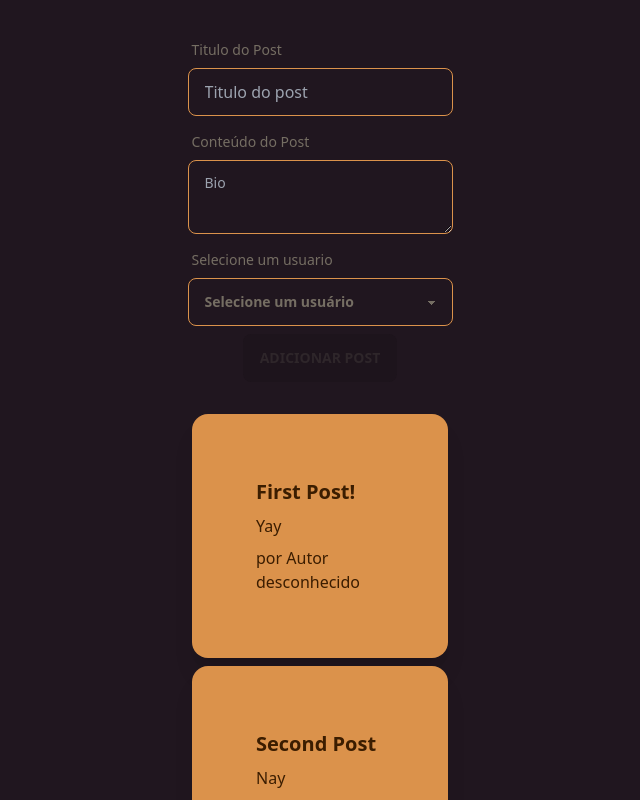
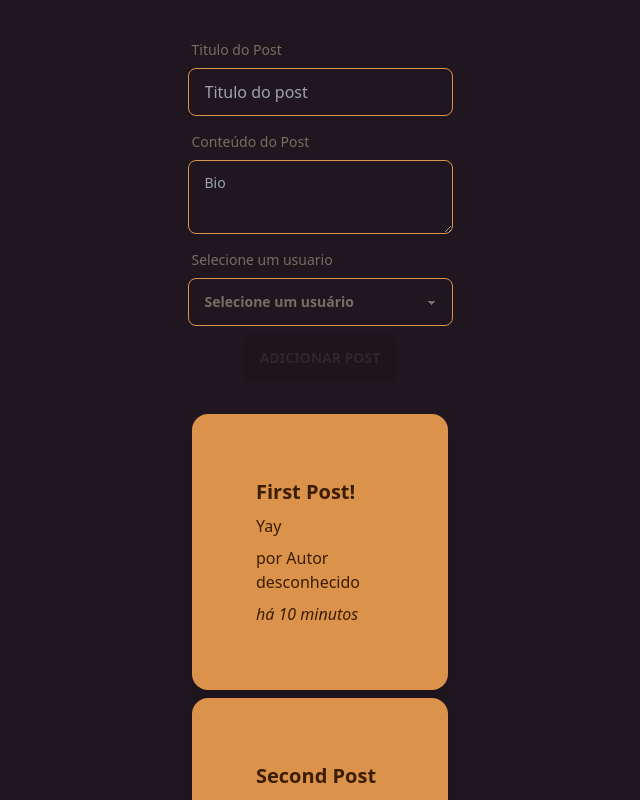
Before and after one commit to Lutefd/rtk-practice, a React (Vite) app: page / in a window 1280 px wide. Shown: the top 800 px of the page, without its empty margins (320-960 px from the left). Built offline with nearby package versions, Linux system fonts and the light colour scheme.

Commit message:
LUT-12 - render Time Ago component

```diff
--- a/src/components/PostsList.tsx
+++ b/src/components/PostsList.tsx
@@ -1,6 +1,7 @@
 import { useSelector } from 'react-redux';
 import { selectAllPosts } from '../store/services/posts/postsSlice';
 import PostAuthor from './postAuthor';
+import TimeAgo from './createdTime';
 const PostsList = () => {
   const posts = useSelector(selectAllPosts);
   return (
@@ -15,6 +16,7 @@ const PostsList = () => {
               <h2 className="card-title">{post.title}</h2>
               <p className="text-start">{post.content}</p>
               <PostAuthor userId={post.userId} />
+              <TimeAgo timestamp={post.date} />
             </div>
           </div>
         ))}
```
